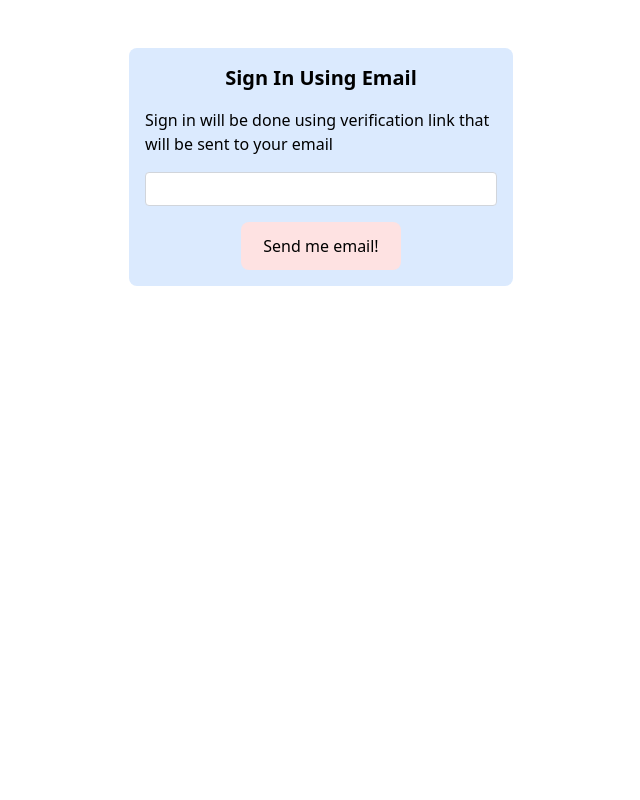
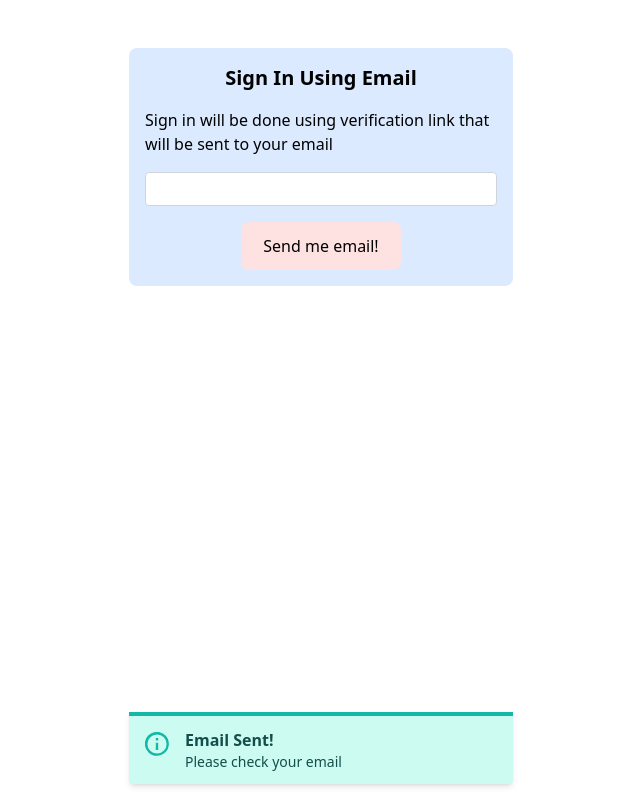
Before and after one commit to hilmyveradin/focusstopwatch-vue, a Vue app: page /sign-in in a window 1280 px wide. Shown: the whole page, without its empty margins (319-959 px from the left). Built offline with nearby package versions, Linux system fonts and the light colour scheme.

Commit message:
draft: success alert

```diff
--- /dev/null
+++ b/src/components/SuccessAlertComponent.vue
@@ -0,0 +1,26 @@
+<template>
+  <div class="px-4 py-3 text-teal-900 bg-teal-100 border-t-4 border-teal-500 rounded-b shadow-md w-96" role="alert">
+  <div class="flex">
+    <div class="py-1"><svg class="w-6 h-6 mr-4 text-teal-500 fill-current" xmlns="http://www.w3.org/2000/svg" viewBox="0 0 20 20"><path d="M2.93 17.07A10 10 0 1 1 17.07 2.93 10 10 0 0 1 2.93 17.07zm12.73-1.41A8 8 0 1 0 4.34 4.34a8 8 0 0 0 11.32 11.32zM9 11V9h2v6H9v-4zm0-6h2v2H9V5z"/></svg></div>
+    <div>
+      <p class="font-bold">{{ title }}</p>
+      <p class="text-sm" v-if="body !== ''">{{ body }}</p>
+    </div>
+  </div>
+</div>
+</template>
+
+<script>
+export default {
+  props: {
+    title: {
+      type: String,
+      default: ''
+    },
+    body: {
+      type: String,
+      default: ''
+    }
+  }
+}
+</script>
--- a/src/views/SignInView.vue
+++ b/src/views/SignInView.vue
@@ -2,8 +2,10 @@
 import { ref } from 'vue'
 import { supabase } from '../supabase'
 import SpinnerComponent from '../components/SpinnerComponent.vue'
+import SuccessAlertComponent from '../components/SuccessAlertComponent.vue';
 
 const isLoading = ref(false)
+const isShowSuccessAlert = ref(true)
 const email = ref('')
 
 const handleLogin = async () => {
@@ -50,4 +52,14 @@ const handleLogin = async () => {
       </button>
     </div>
   </div>
+  <div class="fixed bottom-0 flex items-center justify-center w-full p-4">
+    <SuccessAlertComponent v-if="isShowSuccessAlert" title="Email Sent!" body="Please check your email"/>
+    <!-- <transition
+enter-active-class="transition duration-300 ease-out transform" enter-class="translate-y-4 opacity-0"
+      enter-to-class="translate-y-0 opacity-100" leave-active-class="transition duration-300 ease-in transform"
+      leave-class="translate-y-0 opacity-100" leave-to-class="translate-y-4 opacity-0">
+      <SuccessAlertComponent v-if="isShowSuccessAlert" title="Email Sent!" body="Please check your email" />
+    </transition> -->
+  </div>
+
 </template>
```
